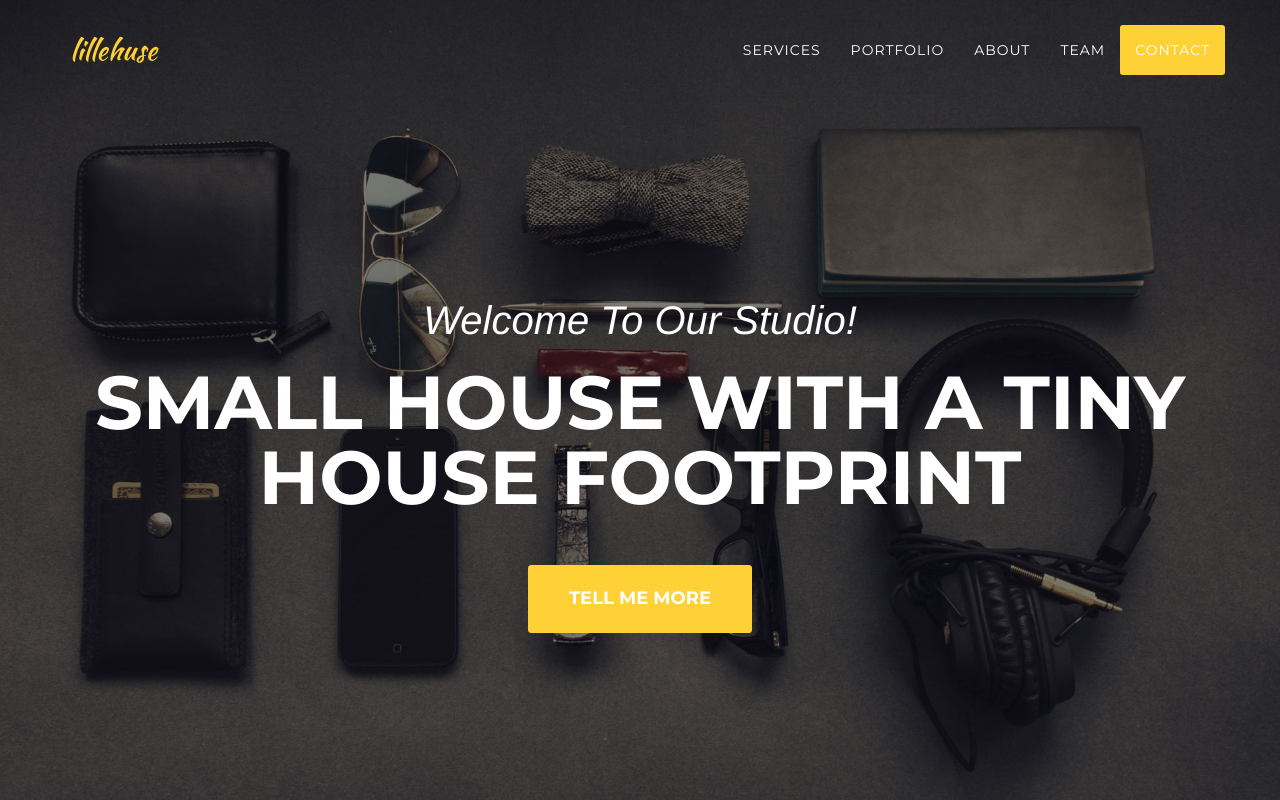
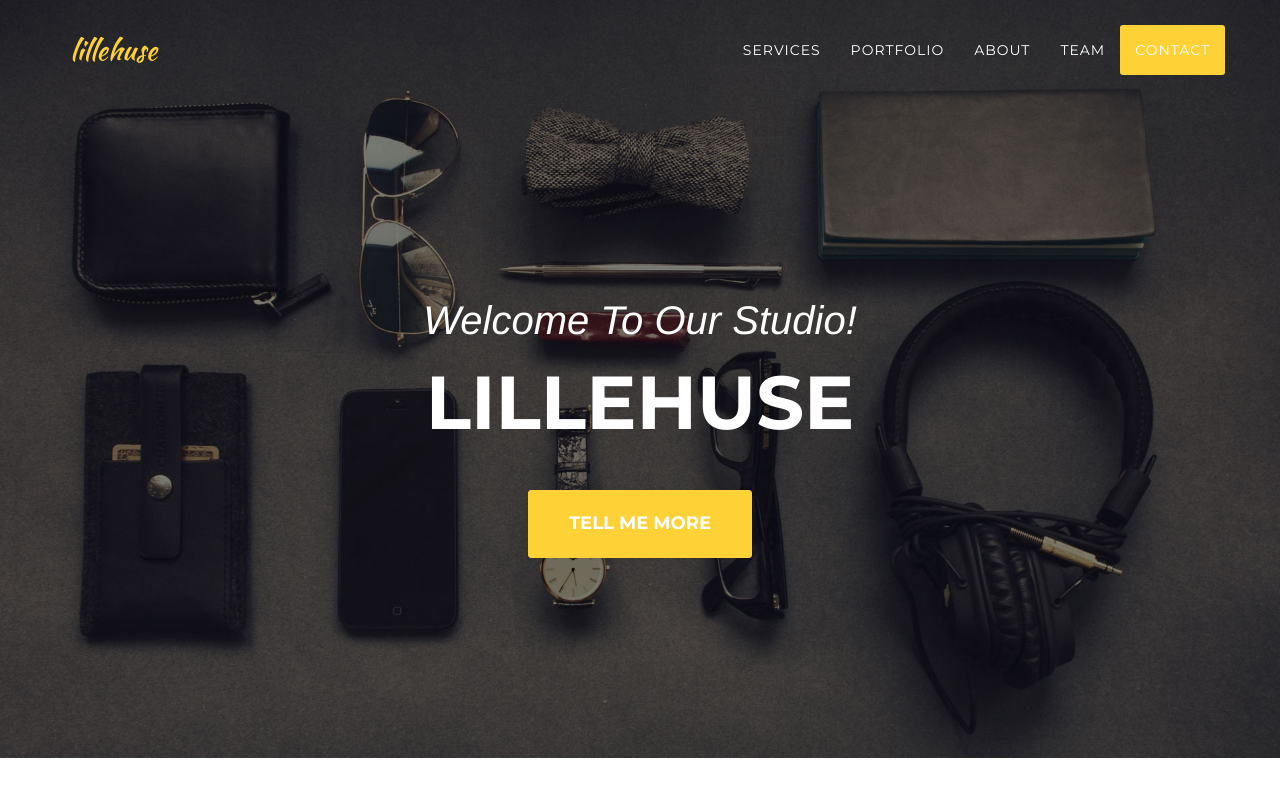
Before and after one commit to goosewine/goosewine.github.io, a plain HTML site: page index.html in a window 1280 px wide. Shown: the top 800 px of the page. Drawn offline with nearby package versions, Linux system fonts and the light colour scheme; a web font is replaced by a local one.

Commit message:
Changed Tagline

```diff
--- a/index.html
+++ b/index.html
@@ -82,7 +82,7 @@
         <div class="container">
             <div class="intro-text">
                 <div class="intro-lead-in">Welcome To Our Studio!</div>
-                <div class="intro-heading">Small House With A Tiny House Footprint</div>
+                <div class="intro-heading">LilleHuse</div>
                 <a href="#services" class="page-scroll btn btn-xl">Tell Me More</a>
             </div>
         </div>
```
